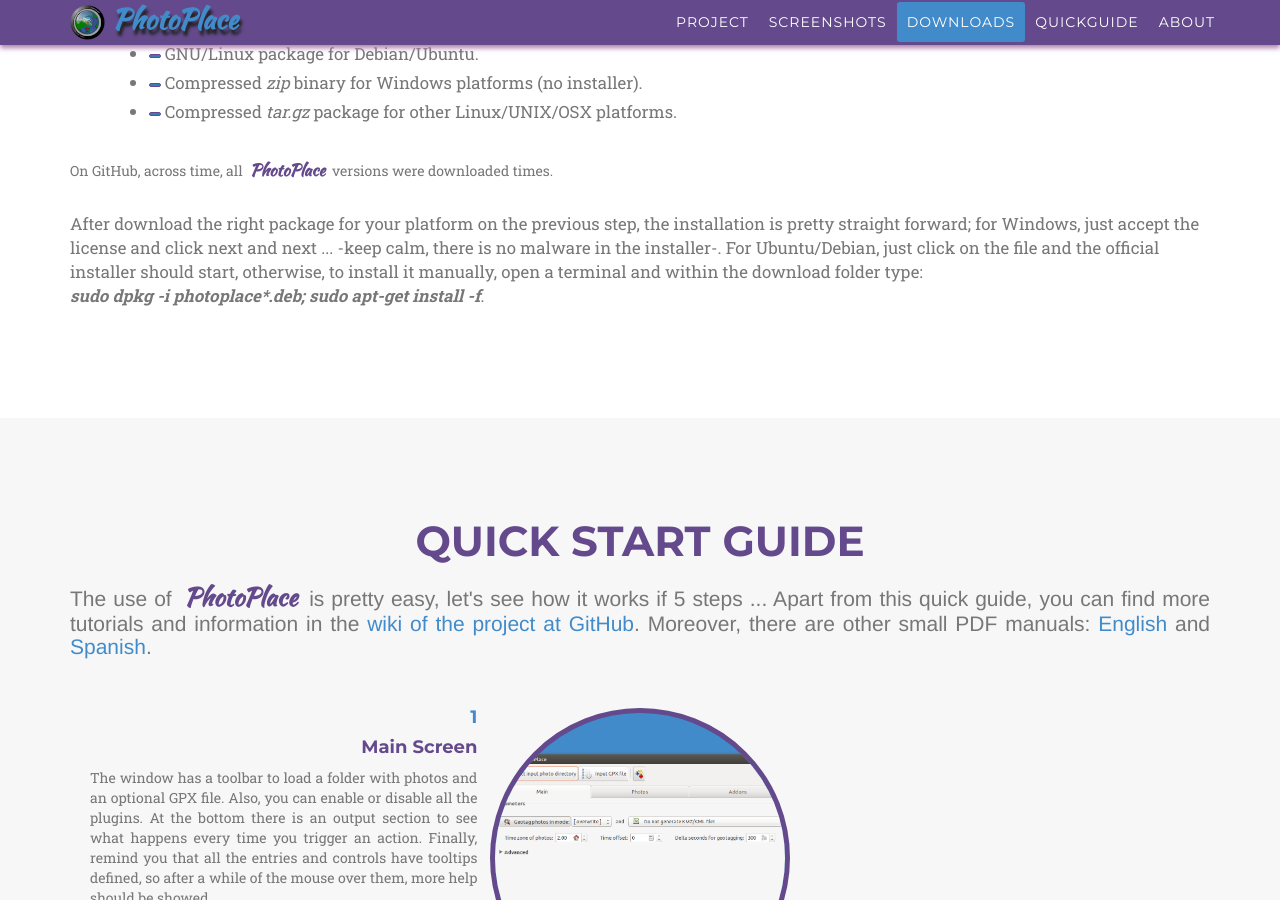
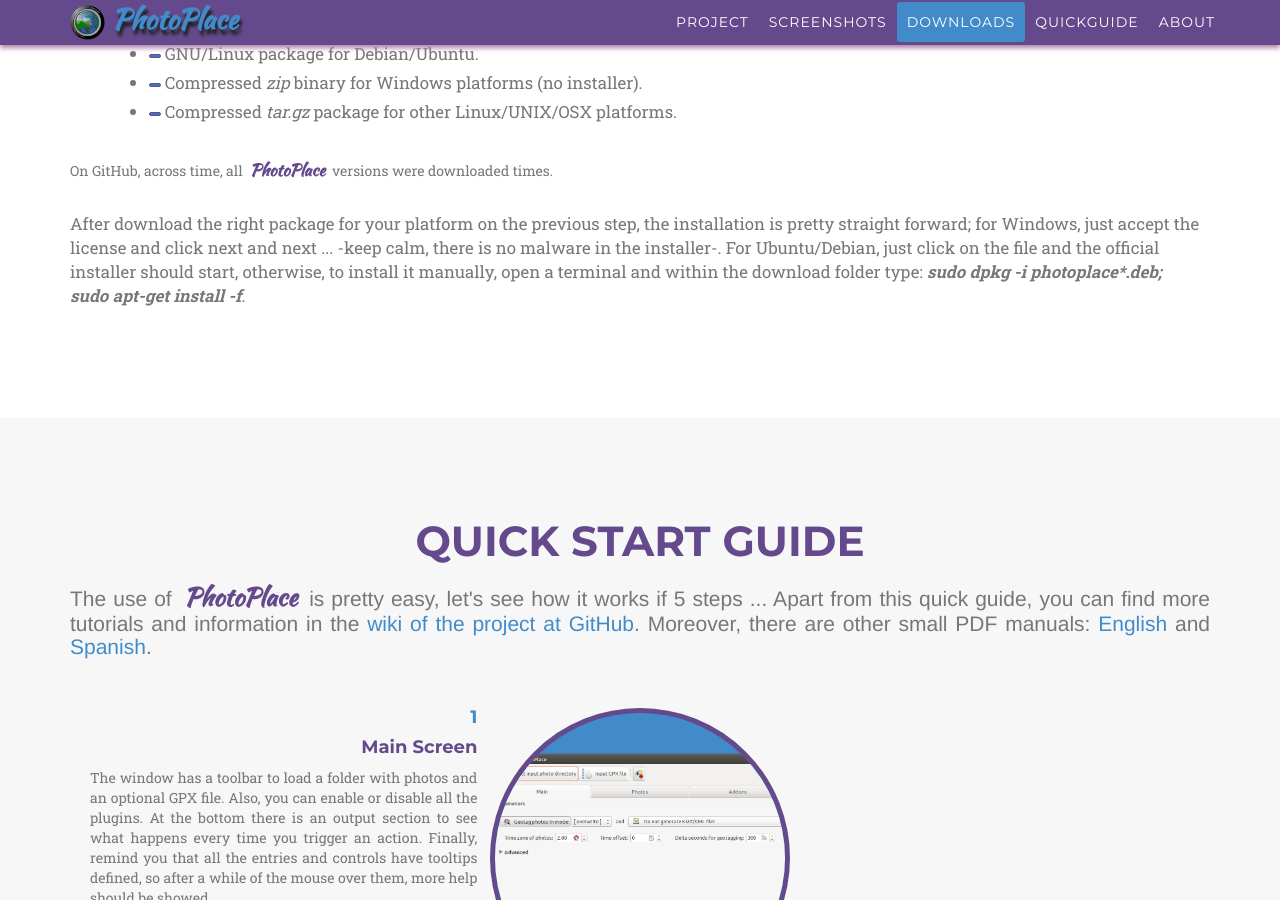
Before and after one commit to jriguera/photoplace, a Jekyll site: the page built from index.html, in a window 1280 px wide and 900 px high, scrolled down 2698 px. Built offline with Jekyll 4.4.1, drawn with Linux system fonts in a browser that asks for light colours; some web fonts are replaced.

Commit message:
fix nowrap issue with small devices

```diff
--- a/_includes/downloads.html
+++ b/_includes/downloads.html
@@ -34,7 +34,7 @@
             </br>
             <div class="row">
                 <div class="col-md-12">
-                    <p class="large text-muted">After download the right package for your platform on the previous step, the installation is pretty straight forward; for Windows, just accept the license and click next and next ... -keep calm, there is no malware in the installer-. For Ubuntu/Debian, just click on the file and the official installer should start, otherwise, to install it manually, open a terminal and within the download folder type: <span style="white-space: nowrap;"><b><i>sudo dpkg -i photoplace*.deb; sudo apt-get install -f</i></b></span>.</p>
+                    <p class="large text-muted">After download the right package for your platform on the previous step, the installation is pretty straight forward; for Windows, just accept the license and click next and next ... -keep calm, there is no malware in the installer-. For Ubuntu/Debian, just click on the file and the official installer should start, otherwise, to install it manually, open a terminal and within the download folder type: <span style="white-space: nowrap;"><b><i>sudo dpkg -i photoplace*.deb;</i></b></span> <span style="white-space: nowrap;"><b><i>sudo apt-get install -f</i></b></span>.</p>
                 </div>
             </div>
         </div>
```
